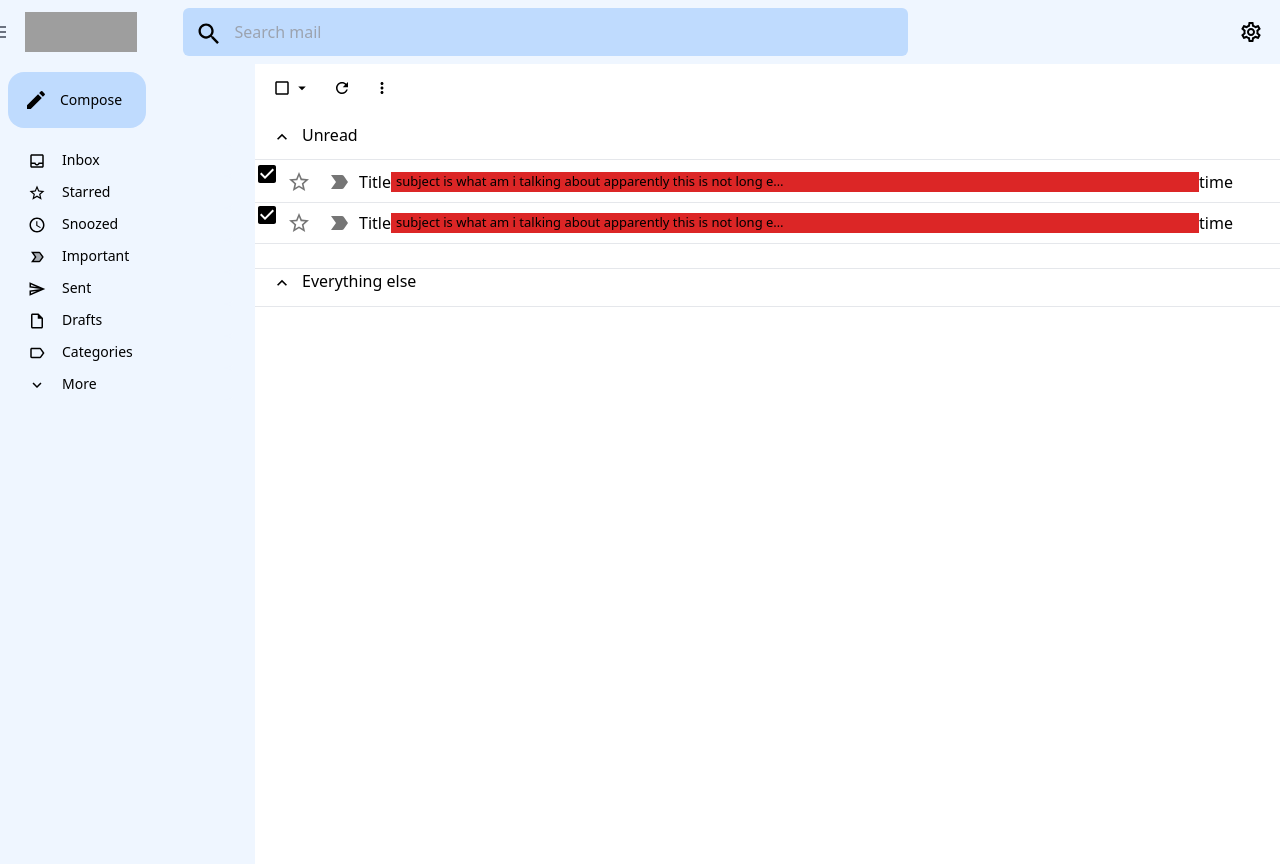
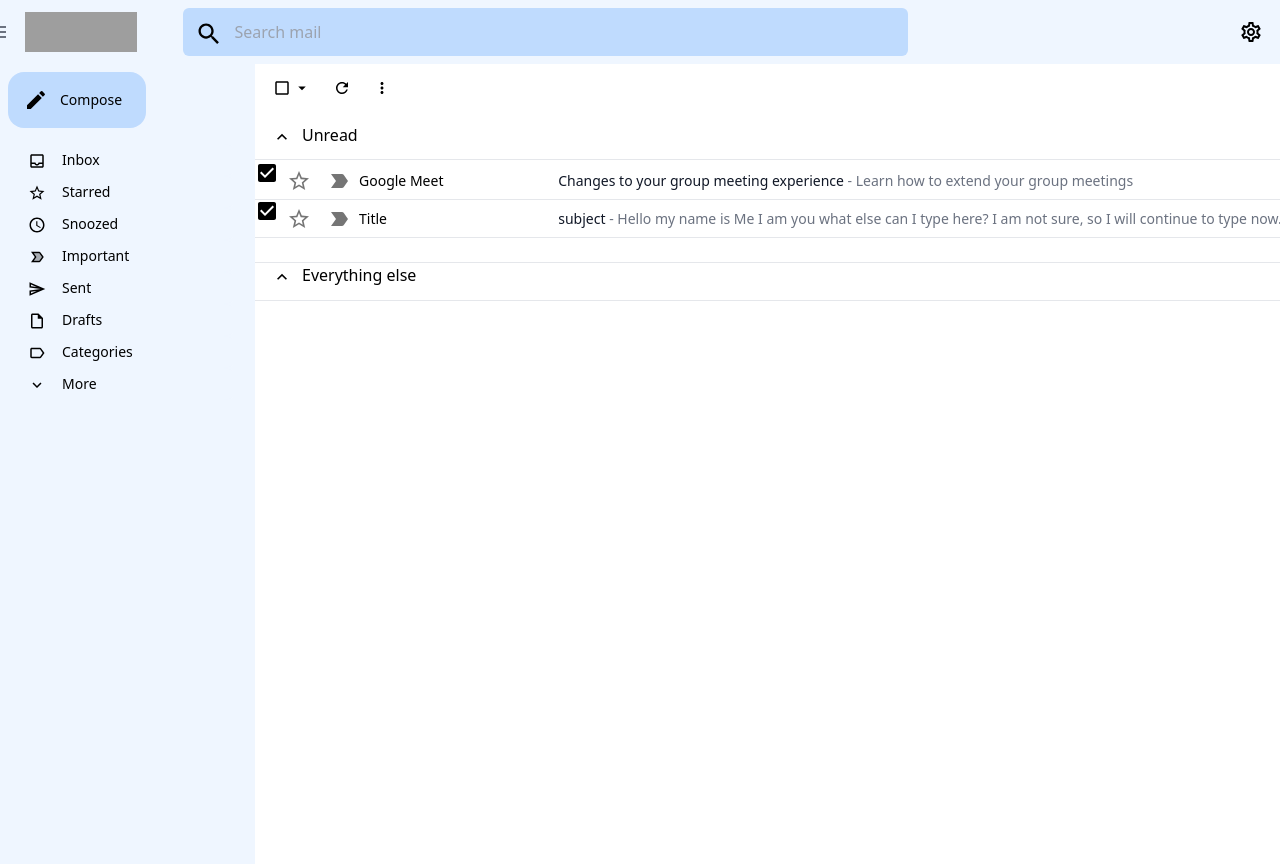
Before and after one commit to nicholasweecw/reactGmailClone, a React (Create React App) app: page / in a window 1280 px wide. Shown: the top 864 px of the page. Built offline with nearby package versions, Linux system fonts and the light colour scheme; grey boxes are pictures that could not be loaded.

Commit message:
Continued building EmailRow

```diff
--- a/src/components/EmailList.jsx
+++ b/src/components/EmailList.jsx
@@ -52,16 +52,16 @@ const EmailList = () => {
                 {mails.map((mail) => (
                   <>
                     <EmailRow
-                      title="Title"
-                      subject="subject is what am i talking about apparently this is not long enough so I am going to make it longer"
-                      description="description"
-                      time="time"
+                      title="Google Meet"
+                      subject="Changes to your group meeting experience"
+                      description="Learn how to extend your group meetings"
+                      time="10pm"
                     />
                     <EmailRow
                       title="Title"
-                      subject="subject is what am i talking about apparently this is not long enough so I am going to make it longer"
-                      description="description"
-                      time="time"
+                      subject="subject"
+                      description="Hello my name is Me I am you what else can I type here? I am not sure, so I will continue to type now. This should be enough bah. Okay I will stop here now"
+                      time="10pm"
                     />
                   </>
                 ))}
--- a/src/components/EmailRow.jsx
+++ b/src/components/EmailRow.jsx
@@ -23,13 +23,13 @@ const EmailRow = ({ id, title, subject, description, time }) => {
       <h3 className="emailRow__title">{title}</h3>
 
       <div className="emailRow__message">
-        <h4>
-          {subject} -{" "}
+        <h3>
+          <span className="emailRow__subject">{subject}</span> -{" "}
           <span className="emailRow__description">{description}</span>
-        </h4>
+        </h3>
       </div>
 
-      <div className="emailRow__time">{time}</div>
+      <p className="emailRow__time">{time}</p>
     </div>
   );
 };
--- a/src/style/EmailRow.css
+++ b/src/style/EmailRow.css
@@ -4,7 +4,7 @@
 
 @layer components {
     .emailRow {
-        @apply flex relative w-[1180px] items-center border-b-[1px] cursor-pointer z-[999]
+        @apply flex relative h-[38px] w-[1180px] items-center border-b-[1px] cursor-pointer z-[999]
     }
 
     .emailRow:hover {
@@ -15,11 +15,27 @@
         @apply flex
     }
 
-    .emailRow__message {
-        @apply flex-[0.8] items-center text-[13px] bg-red-600
+    .emailRow__title {
+        @apply flex-[0.17] font-medium text-[14px]
     }
 
-    .emailRow__message > h4 {
-        @apply w-[400px] whitespace-nowrap overflow-hidden overflow-ellipsis px-[5px]
+    .emailRow__message {
+        @apply flex-[0.75] relative items-center left-11 text-[14px]
+    }
+
+    .emailRow__message > h3 {
+        @apply w-[800px] whitespace-nowrap overflow-hidden overflow-ellipsis text-gray-500 px-[5px]
+    }
+
+    .emailRow__subject {
+        @apply text-gray-900 font-medium
+    }
+
+    .emailRow__description {
+        @apply font-normal text-gray-500
+    }
+
+    .emailRow__time {
+        @apply relative -right-[50px]
     }
 }
```
